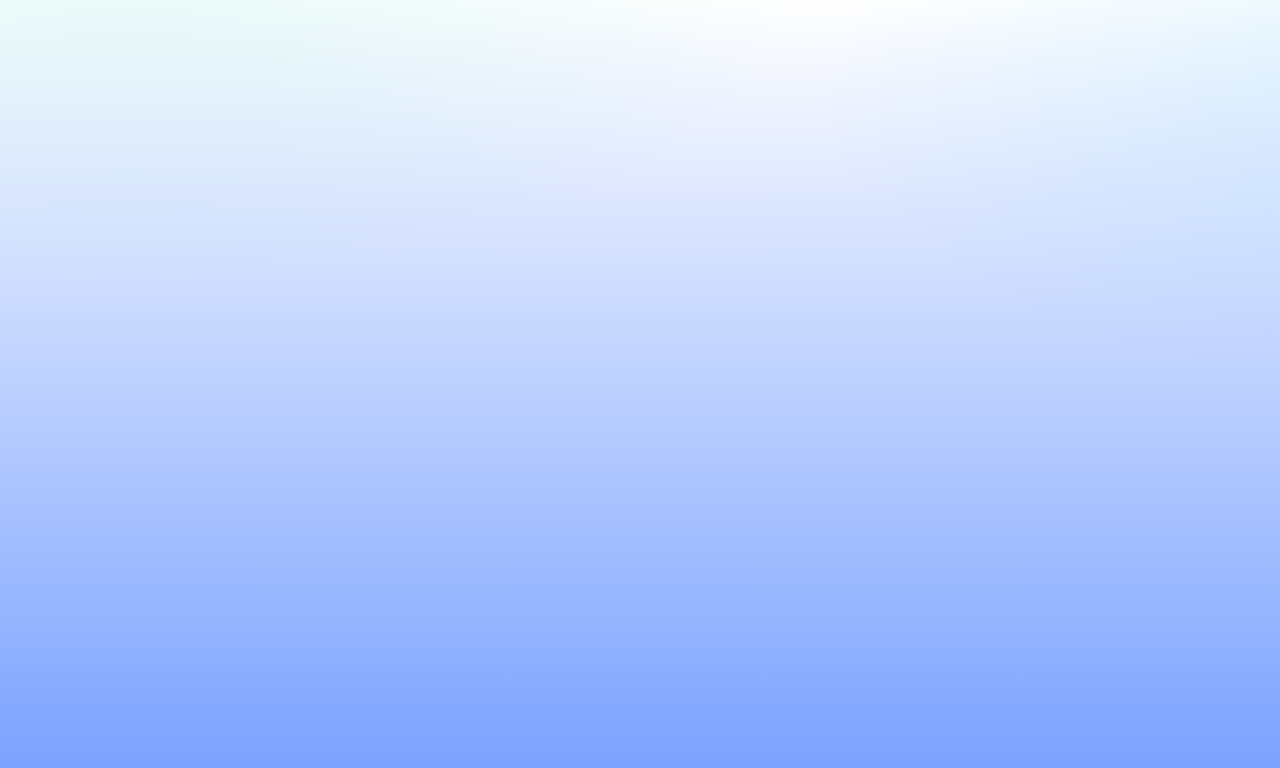
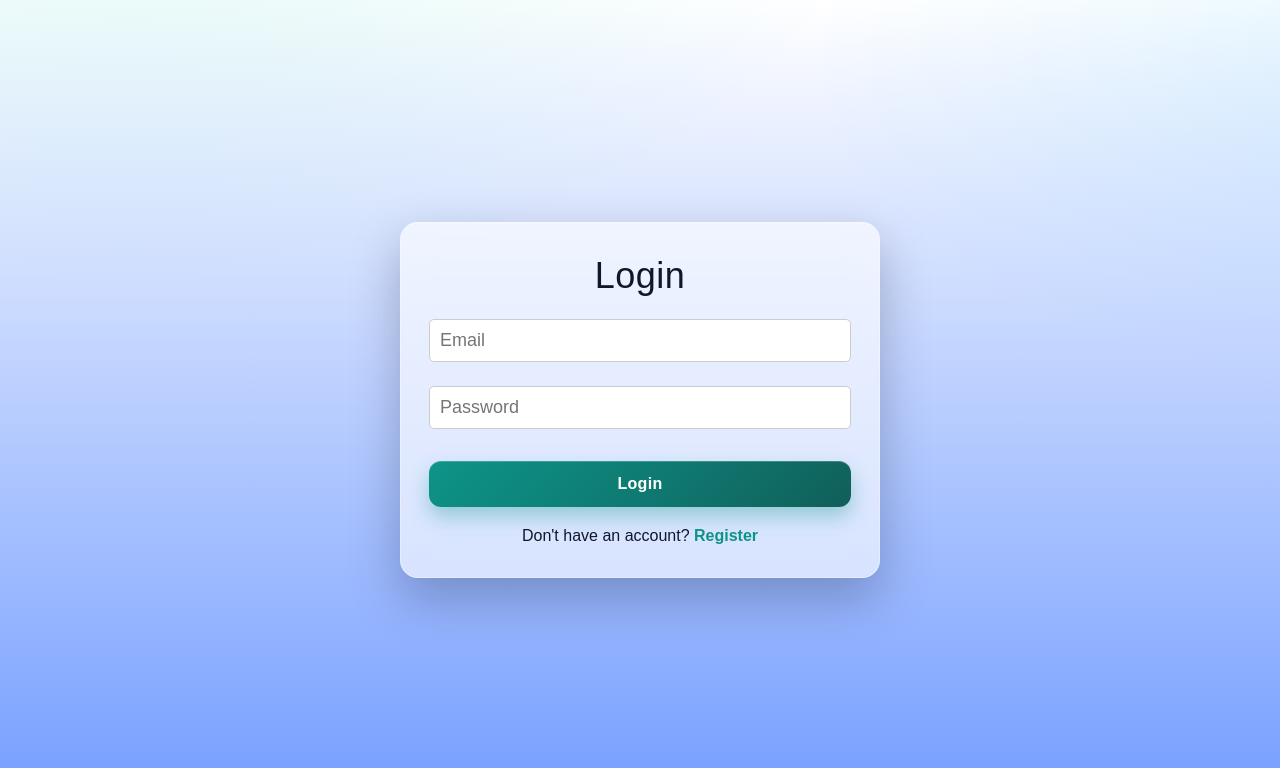
Before and after one commit to mediams/inventory-mgmt-react, a React (Create React App) app: page /login in a window 1280 px wide. Before the commit this address had no page. Shown: the top 768 px of the page. Built offline with nearby package versions, Linux system fonts and the light colour scheme.

Commit message:
login page

```diff
--- a/src/App.js
+++ b/src/App.js
@@ -2,12 +2,14 @@ import React from "react";
 import { BrowserRouter as Router, Routes, Route } from "react-router-dom";
 import { ProtectedRoute, AdminRoute } from "./service/Guard";
 import RegisterPage from "./pages/RegisterPage";
+import LoginPage from "./pages/LoginPage";
 
 function App() {
   return (
     <Router>
       <Routes>
         <Route path="/register" element={<RegisterPage />} />
+        <Route path="/login" element={<LoginPage />} />
       </Routes>
     </Router>
   );
--- /dev/null
+++ b/src/pages/LoginPage.jsx
@@ -0,0 +1,72 @@
+import React, { useState } from "react";
+import { useNavigate } from "react-router-dom";
+import ApiService from "../service/ApiService";
+
+const LoginPage = () => {
+  const [email, setEmail] = useState("");
+  const [password, setPassword] = useState("");
+  const [message, setMessage] = useState("");
+
+  const navigate = useNavigate();
+
+  const handleLogin = async (e) => {
+    e.preventDefault();
+    try {
+      const loginData = { email, password };
+      const res = await ApiService.loginUser(loginData);
+
+      console.log(res)
+
+      if (res.status === 200) {
+        ApiService.saveToken(res.token)
+        ApiService.saveRole(res.role)
+        setMessage(res.message)
+        navigate("/dashboard")
+      }
+    } catch (error) {
+      showMessage(
+        error.response?.data?.message || "Error Loggin in a User: " + error
+      );
+      console.log(error);
+    }
+  };
+
+  const showMessage = (msg) => {
+    setMessage(msg);
+    setTimeout(() => {
+      setMessage("");
+    }, 4000);
+  };
+
+  return (
+    <div className="auth-container">
+      <h2>Login</h2>
+
+      {message && <p className="message">{message}</p>}
+
+      <form onSubmit={handleLogin}>
+
+        <input
+          type="email"
+          placeholder="Email"
+          value={email}
+          onChange={(e) => setEmail(e.target.value)}
+          required
+        />
+
+        <input
+          type="password"
+          placeholder="Password"
+          value={password}
+          onChange={(e) => setPassword(e.target.value)}
+          required
+        />
+
+        <button type="submit">Login</button>
+      </form>
+      <p>Don't have an account? <a href="/register">Register</a></p>
+    </div>
+  );
+};
+
+export default LoginPage;
--- a/src/pages/RegisterPage.jsx
+++ b/src/pages/RegisterPage.jsx
@@ -16,12 +16,16 @@ const RegisterPage = () => {
   try {
     const registerData = { name, email, password, phoneNumber };
     await ApiService.registerUser(registerData);
-      setMessage("Registration Successfull");
-      navigate("/login");
+
+    // Передаём flash-сообщение в state при переходе
+    navigate("/login", {
+      state: {
+        flash: { type: "success", text: "Регистрация прошла успешно. Войдите в аккаунт." }
+      },
+      replace: true, // чтобы по back не повторялось
+    });
   } catch (error) {
-      showMessage(
-        error.response?.data?.message || "Error Registering a User: " + error
-      );
+    showMessage(error.response?.data?.message || "Ошибка регистрации: " + error);
     console.log(error);
   }
 };
--- a/src/service/ApiService.js
+++ b/src/service/ApiService.js
@@ -3,7 +3,7 @@ import CryptoJS from "crypto-js";
 
 export default class ApiService {
 
-    static BASE_URL = "http://localhost:5050/api";
+    static BASE_URL = "http://localhost:8080/api";
     static ENCRYPTION_KEY = "eugen-dev-inventory";
 
 
```
Lines whose indentation alone changed are shown as unchanged.
